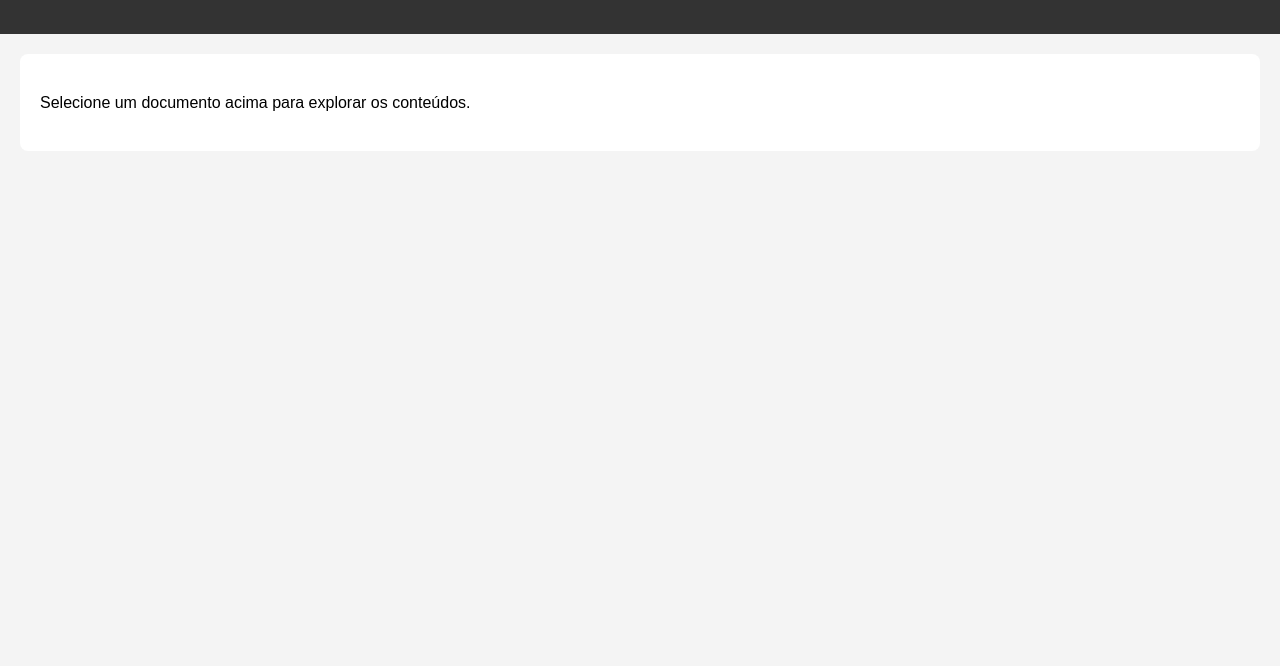
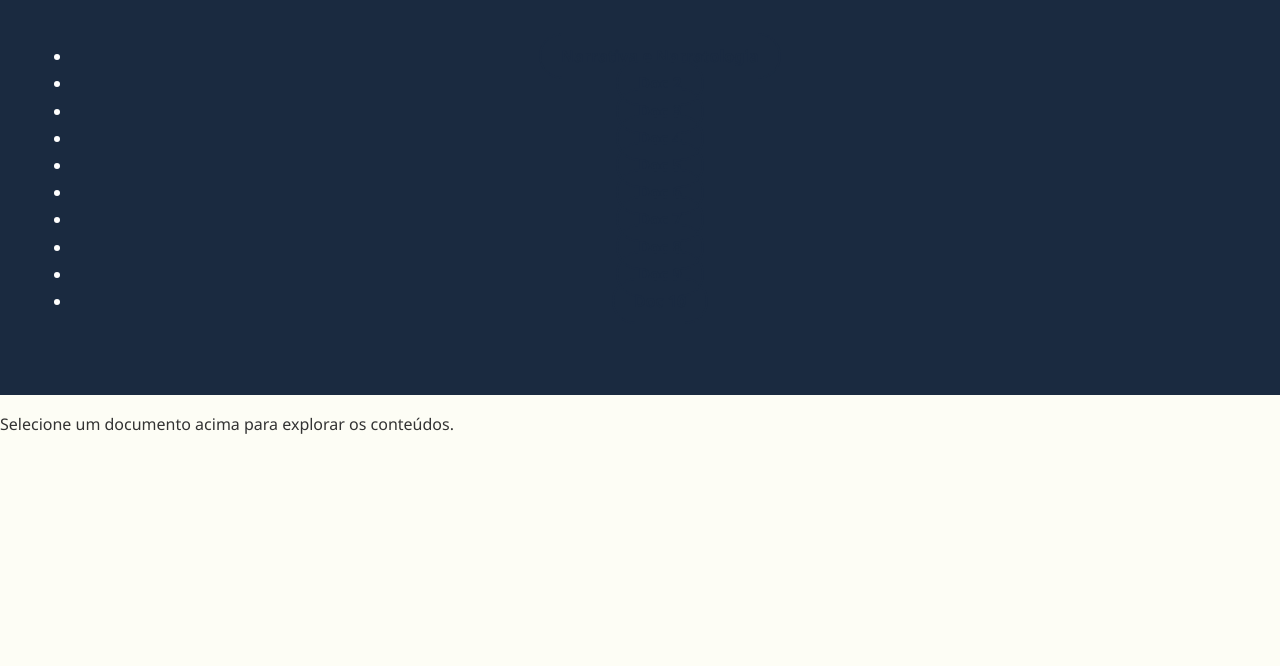
Before and after one commit to joaoqueiros2003-ux/Site-Estudo, a plain HTML site: page index.html in a window 1280 px wide. Shown: the part 134-800 px from the top of the page. Drawn offline with Linux system fonts and the light colour scheme.

Commit message:
Update style.css

```diff
--- a/style.css
+++ b/style.css
@@ -1,6 +1,15 @@
-body { font-family: Arial, sans-serif; line-height: 1.6; margin: 0; padding: 0; background: #f4f4f4; }
-header { background: #333; color: #fff; padding: 1rem; text-align: center; }
-nav ul { list-style: none; padding: 0; }
-nav ul li { display: inline; margin: 0 10px; }
-nav ul li a { color: #fff; text-decoration: none; }
-main { padding: 20px; background: #fff; margin: 20px; border-radius: 8px; }
+:root {
+    --primary: #1a2a40;
+    --accent: #c5a059;
+    --bg: #fdfdf5;
+    --text: #333;
+}
+body { font-family: 'Segoe UI', Arial, sans-serif; line-height: 1.7; margin: 0; background-color: var(--bg); color: var(--text); }
+header { background: var(--primary); color: white; padding: 3rem 1rem; text-align: center; }
+nav { text-align: center; padding: 1rem; }
+nav a { color: var(--primary); text-decoration: none; font-weight: bold; margin: 0 15px; padding: 10px 20px; border: 2px solid var(--primary); border-radius: 25px; transition: 0.3s; }
+nav a:hover { background: var(--primary); color: white; }
+.container { max-width: 900px; margin: 20px auto; padding: 20px; }
+.card { background: white; padding: 2rem; border-radius: 15px; box-shadow: 0 4px 15px rgba(0,0,0,0.1); margin-bottom: 2rem; border-left: 5px solid var(--accent); }
+h1, h2 { color: var(--primary); }
+.highlight { color: var(--accent); font-weight: bold; }
```
